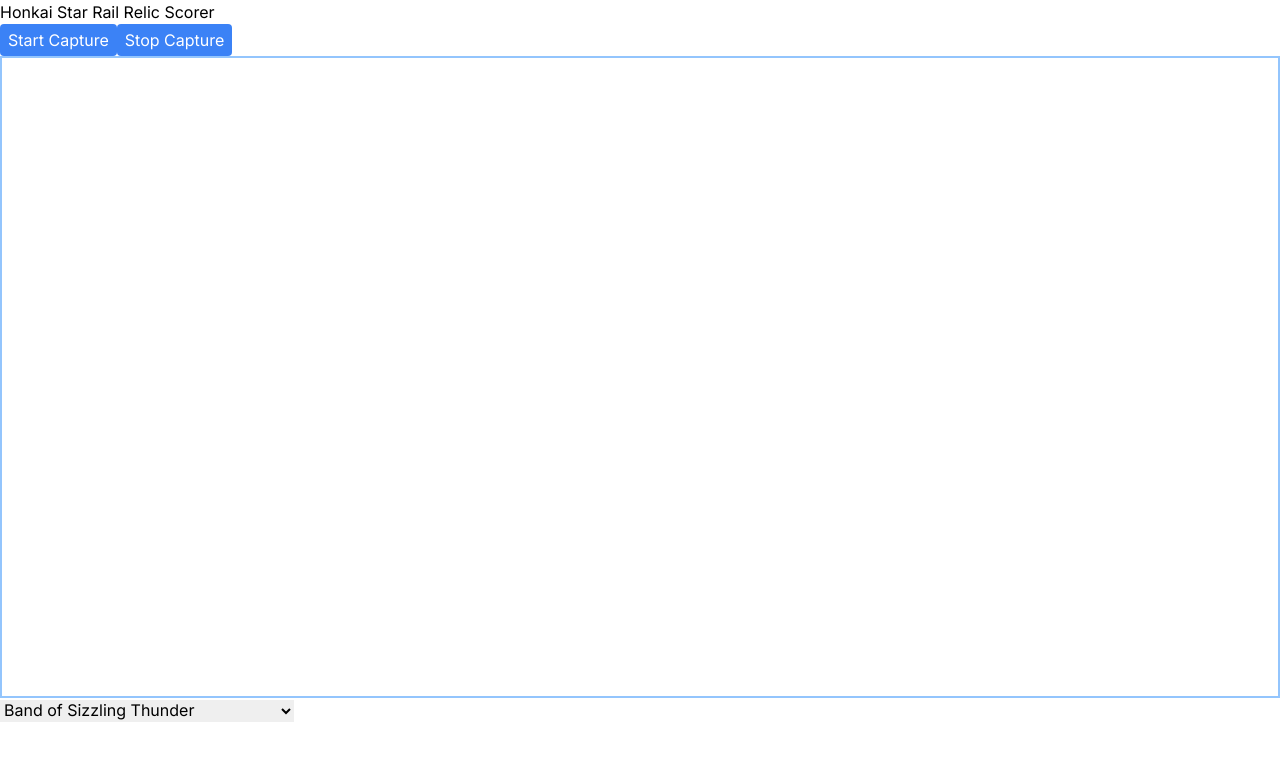
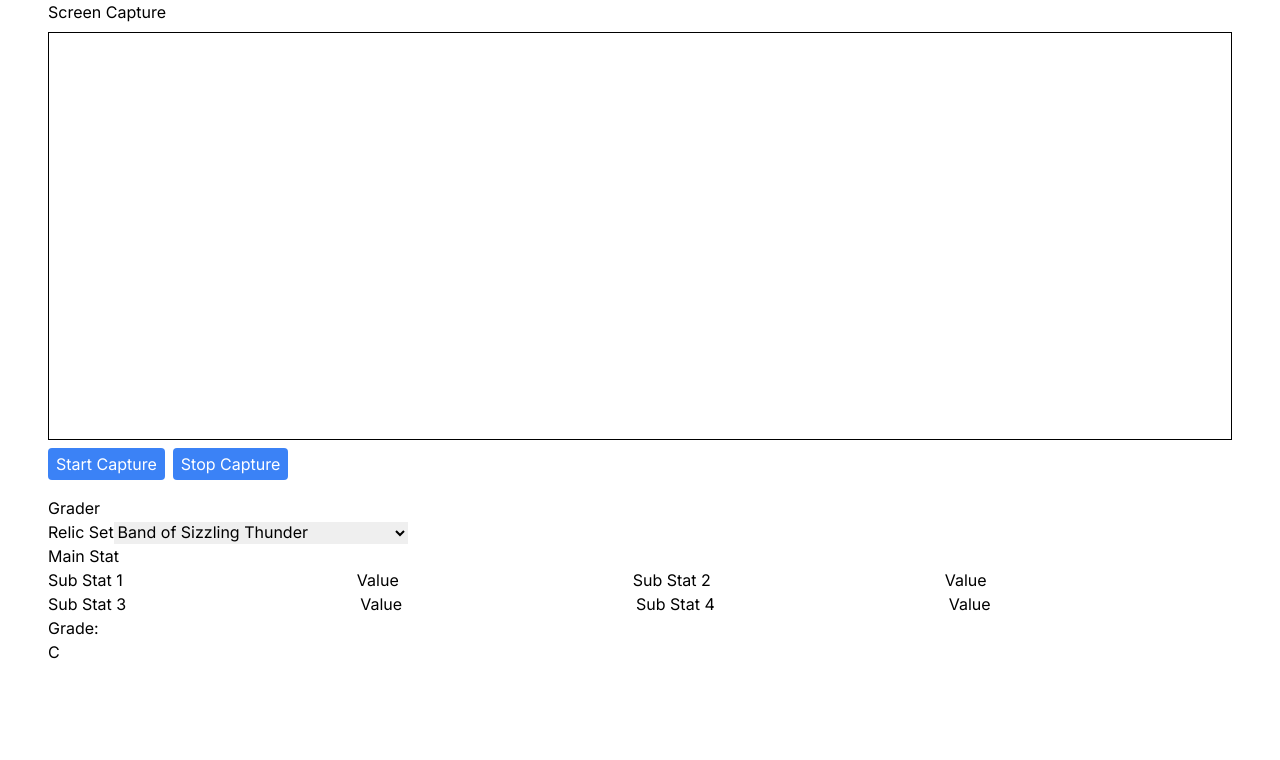
Before and after one commit to schang1146/hsr-relic-grader, a Next.js app: page / in a window 1280 px wide. Shown: the top 760 px of the page. Built offline with nearby package versions, Linux system fonts and the light colour scheme.

Commit message:
Better HTML skeleton and video styling

```diff
--- a/src/app/globals.css
+++ b/src/app/globals.css
@@ -13,7 +13,3 @@
 .btn-blue:hover {
     @apply bg-blue-700;
 }
-
-.video {
-    @apply w-full border-solid border-2 border-blue-300;
-}
--- a/src/app/page.tsx
+++ b/src/app/page.tsx
@@ -28,20 +28,62 @@ export default function Home() {
   }
 
   return (
-    <main>
-      <h1>Honkai Star Rail Relic Scorer</h1>
+    <main className='w-full h-screen px-12 grid grid-cols-1 grid-rows-[60%_40%] gap-4'>
+      <section className='max-h-full flex flex-col items-start justify-start gap-2'>
+        <h2>Screen Capture</h2>
+        <video className='flex-1 w-full min-h-0 border-solid border border-black' ref={videoRef} autoPlay></video>
+        <div className='flex flex-row items-center justify-start gap-2'>
           <button className='btn btn-blue' onClick={startCapture}>
             Start Capture
           </button>
           <button className='btn btn-blue' onClick={stopCapture}>
             Stop Capture
           </button>
-      <video className='video' ref={videoRef} autoPlay></video>
-      <select name='cavernRelics' defaultValue={cavernRelics[0].name}>
+        </div>
+      </section>
+      <section>
+        <h2>Grader</h2>
+        <form>
+          <div>
+            <label htmlFor='relics'>Relic Set</label>
+            <select id='relics' name='relics' defaultValue={cavernRelics[0].name}>
               {cavernRelics.map((relic) => (
-          <option value={relic.name}>{relic.name}</option>
+                <option key={relic.id} value={relic.name}>
+                  {relic.name}
+                </option>
               ))}
             </select>
+          </div>
+          <div>
+            <label htmlFor='main-stat'>Main Stat</label>
+            <input id='main-stat'></input>
+          </div>
+          <div>
+            <label htmlFor='sub-stat-1'>Sub Stat 1</label>
+            <input id='sub-stat-1'></input>
+            <label htmlFor='sub-stat-1-val'>Value</label>
+            <input id='sub-stat-1-val'></input>
+            <label htmlFor='sub-stat-2'>Sub Stat 2</label>
+            <input id='sub-stat-2'></input>
+            <label htmlFor='sub-stat-2-val'>Value</label>
+            <input id='sub-stat-2-val'></input>
+          </div>
+          <div>
+            <label htmlFor='sub-stat-3'>Sub Stat 3</label>
+            <input id='sub-stat-3'></input>
+            <label htmlFor='sub-stat-3-val'>Value</label>
+            <input id='sub-stat-3-val'></input>
+            <label htmlFor='sub-stat-4'>Sub Stat 4</label>
+            <input id='sub-stat-4'></input>
+            <label htmlFor='sub-stat-4-val'>Value</label>
+            <input id='sub-stat-4-val'></input>
+          </div>
+        </form>
+        <div>
+          <h3>Grade:</h3>
+          <h4>C</h4>
+        </div>
+      </section>
     </main>
   );
 }
```
Lines whose indentation alone changed are shown as unchanged.
